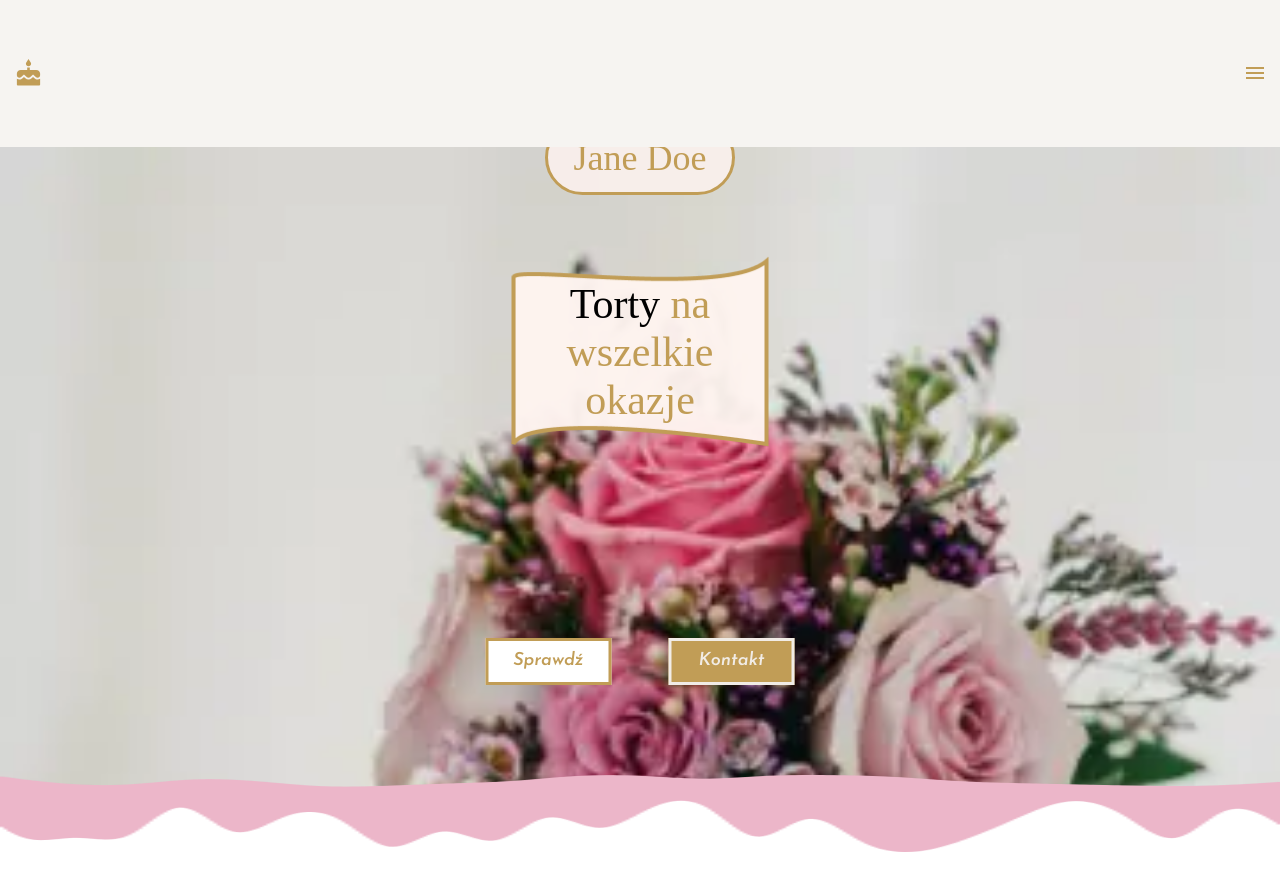
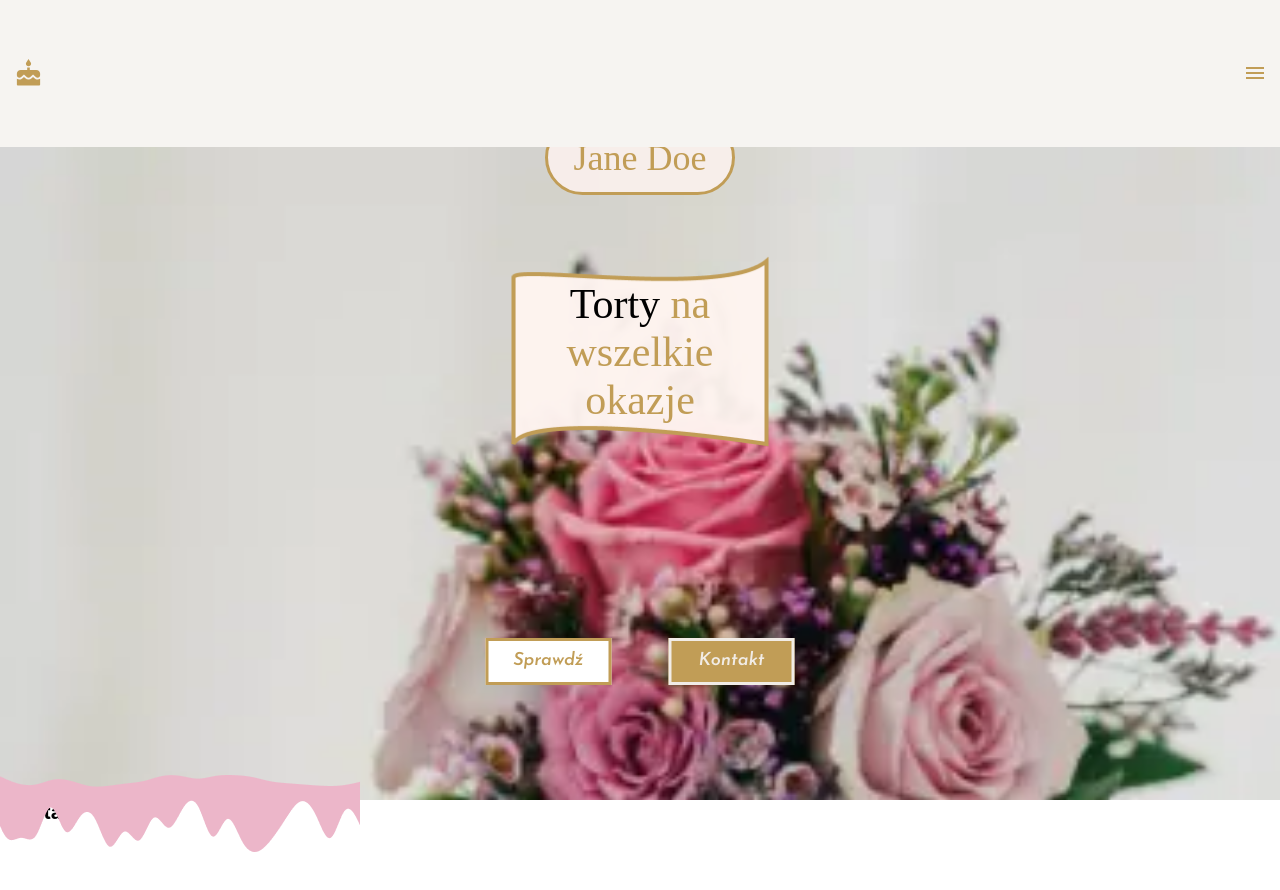
Before and after one commit to PioKl/Torty, a React (Create React App) app: page / in a window 1280 px wide. Shown: the top 890 px of the page. Built offline with nearby package versions, Linux system fonts and the light colour scheme; a web font is replaced by a local one.

Commit message:
Hero.js|Add div lukier

```diff
--- a/src/components/Hero.js
+++ b/src/components/Hero.js
@@ -6,6 +6,9 @@ import lukier from "../images/lukier.png";
 const Hero = () => {
     return (
         <div className="hero">
+            {/*             <div className="hero__test">
+                <h2 className="hero__author">Jane Doe</h2>
+            </div> */}
             <h2 className="hero__author">Jane Doe</h2>
             <div className="hero__poster">
                 <img src={obrazek} alt="" className="hero__img" />
@@ -17,7 +20,10 @@ const Hero = () => {
                 <button className="hero__button hero__button--check">Sprawdź</button>
                 <button className="hero__button hero__button--contact">Kontakt</button>
             </div>
-            <img className="hero__lukier" src={lukier} alt="lukier" />
+            {/* <img className="hero__lukier" src={lukier} alt="lukier" /> */} {/* z tym rozwiazaniem jest taki problem, ze nie zle sie position na telefonie ustawia, w wersji life, testowanym na moim */}
+            <div className="hero__lukier"> {/* w wersji z divem dziala */}
+                <img className="hero__lukier-img" src={lukier} alt="lukier" />
+            </div>
         </div>
 
     );
```
